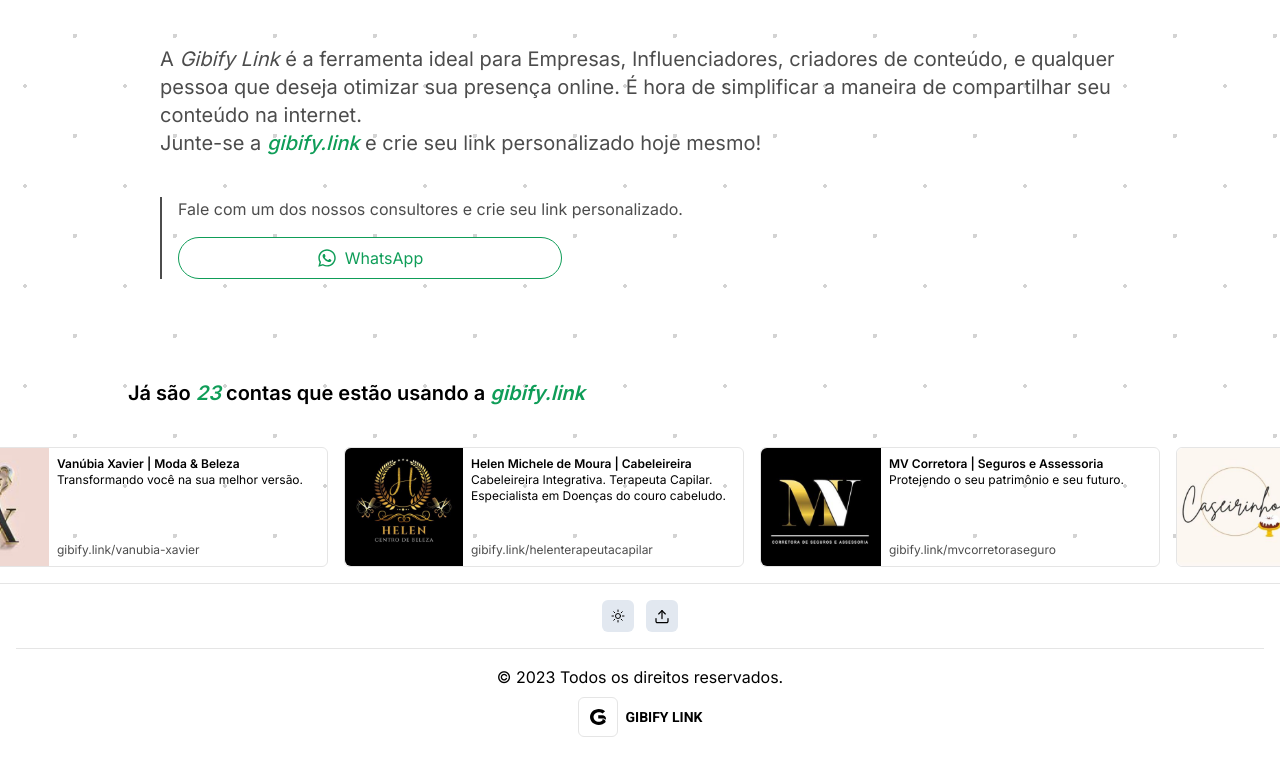
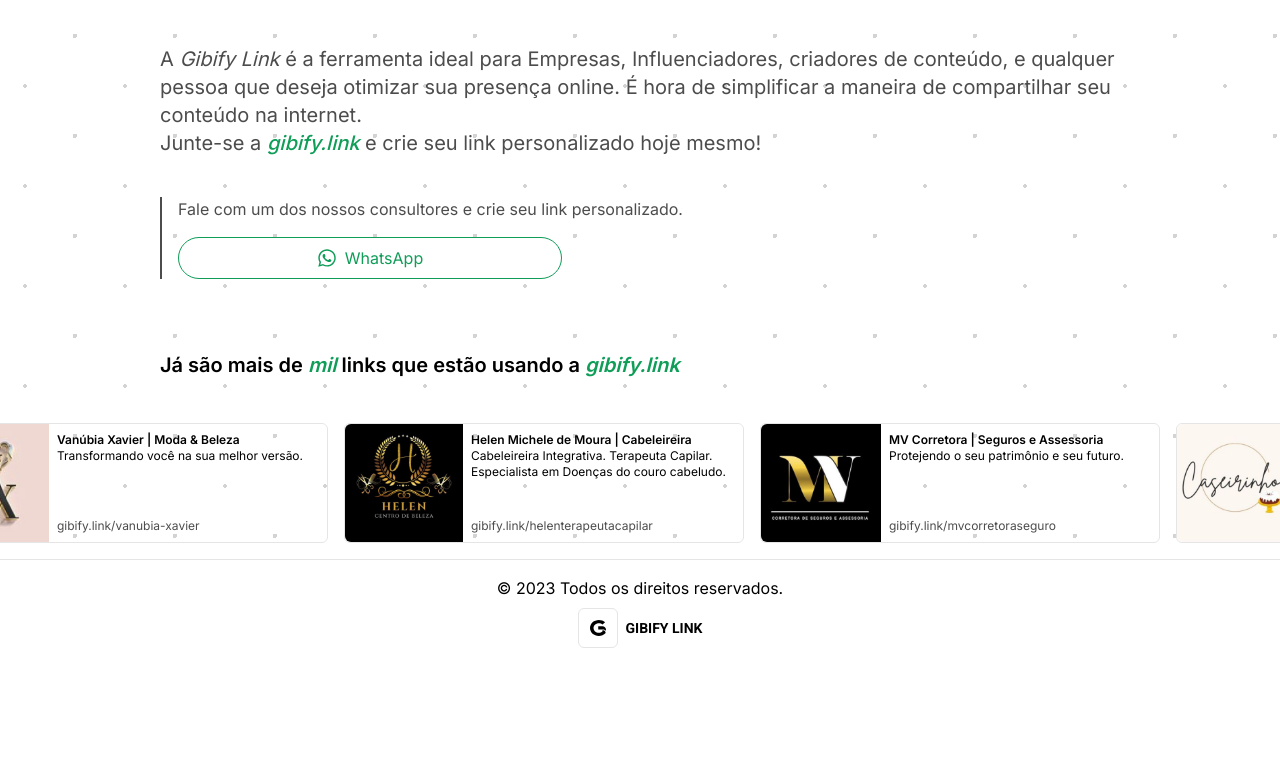
Before and after one commit to gibifytech/gibify.link, a Next.js app: page / in a window 1280 px wide. Shown: the part 339-1108 px from the top of the page. After the commit the page ends 1019 px from the top, so only its background shows below. Built offline with nearby package versions, Linux system fonts and the light colour scheme.

Commit message:
feat: delete dark/light mode to all pages

```diff
--- a/src/app/page.tsx
+++ b/src/app/page.tsx
@@ -1,3 +1,4 @@
+import json from '@/data/data.json'
 import Carousel from '@/components/carousel'
 import WhtasappIcon from '@/components/icons/whatsapp'
 import { Metadata } from 'next'
@@ -54,7 +55,7 @@ export default function HomePage() {
               Fale com um dos nossos consultores e crie seu link personalizado.
             </p>
             <a
-              href="https://wa.me/5565993562754?text=Tenho%20interesse%20pelo%20link%20na%20bio%20no%20Instagram."
+              href="https://wa.me/5548998463847?text=Tenho%20interesse%20pelo%20link%20na%20bio%20no%20Instagram."
               target="_blank"
               rel="noopener noreferrer"
               className="flex max-w-sm mt-4 items-center text-green-500 justify-center gap-2 rounded-3xl border border-green-500 p-2 w-full"
@@ -64,7 +65,11 @@ export default function HomePage() {
             </a>
           </div>
         </div>
-        <Carousel />
+        <h2 className="max-w-5xl mx-auto my-10 text-xl font-semibold px-6 md:px-8">
+          Já são mais de <i className="text-green-500">mil</i> links que estão usando a{' '}
+          <i className="text-green-500">gibify.link</i>
+        </h2>
+        <Carousel data={json.data} />
       </div>
     </>
   )
--- a/src/components/carousel/index.tsx
+++ b/src/components/carousel/index.tsx
@@ -1,18 +1,13 @@
-import json from '@/data/data.json'
 import Image from 'next/image'
 import Link from 'next/link'
 
-export default function Carousel() {
-  if (!json.data?.length) return
+export default function Carousel({ data }: { data: any[] }) {
+  if (!data?.length) return
   return (
-    <div className="w-full  items-center pt-1 mt-6 mb-4 px-10">
-      <h2 className="max-w-5xl mx-auto my-10 text-xl font-semibold">
-        Já são <i className="text-green-500">{json.data.length}</i> contas que estão usando a{' '}
-        <i className="text-green-500">gibify.link</i>
-      </h2>
+    <div className="w-full items-center pt-1 mt-6 mb-4 px-10">
       <ul className="flex animate-carousel gap-4">
-        {json.data.length
-          ? json.data.map((user) => (
+        {data.length
+          ? data.map((user) => (
               <Link
                 key={user.id}
                 href={`https://gibify.link/${user.username}`}
--- a/src/components/layout/footer.tsx
+++ b/src/components/layout/footer.tsx
@@ -1,5 +1,3 @@
-import { ThemeSwitcher } from '../ThemeSwitcher'
-import Share from '../share'
 import LogoSquare from '../logo-square'
 import { Roboto } from 'next/font/google'
 
@@ -15,11 +13,6 @@ export default function Footer() {
 
   return (
     <footer className="w-full flex flex-col items-center justify-center border-t border-neutral-200 dark:border-neutral-700 px-4 text-center text-black dark:text-white">
-      <div className="w-full flex items-center justify-center gap-3 border-b border-neutral-200 dark:border-neutral-700 py-4">
-        <ThemeSwitcher />
-        <Share />
-      </div>
-
       <div className="flex flex-col justify-center items-center my-4">
         <p> &copy; {copyrightDate} Todos os direitos reservados.</p>
         <a
--- a/src/components/layout/header.tsx
+++ b/src/components/layout/header.tsx
@@ -2,6 +2,7 @@
 import { usePathname } from 'next/navigation'
 import LogoSquare from '../logo-square'
 import { Roboto } from 'next/font/google'
+import { ThemeSwitcher } from '../ThemeSwitcher'
 
 const roboto = Roboto({
   weight: '700',
@@ -22,6 +23,7 @@ export default function Header() {
             <LogoSquare size="sm" />
             <p className={roboto.className}>gibify link</p>
           </div>
+          <ThemeSwitcher />
         </header>
       )}
     </>
```
Also changed, not shown: 1 other file (tests, documents, lock files or other folders).
